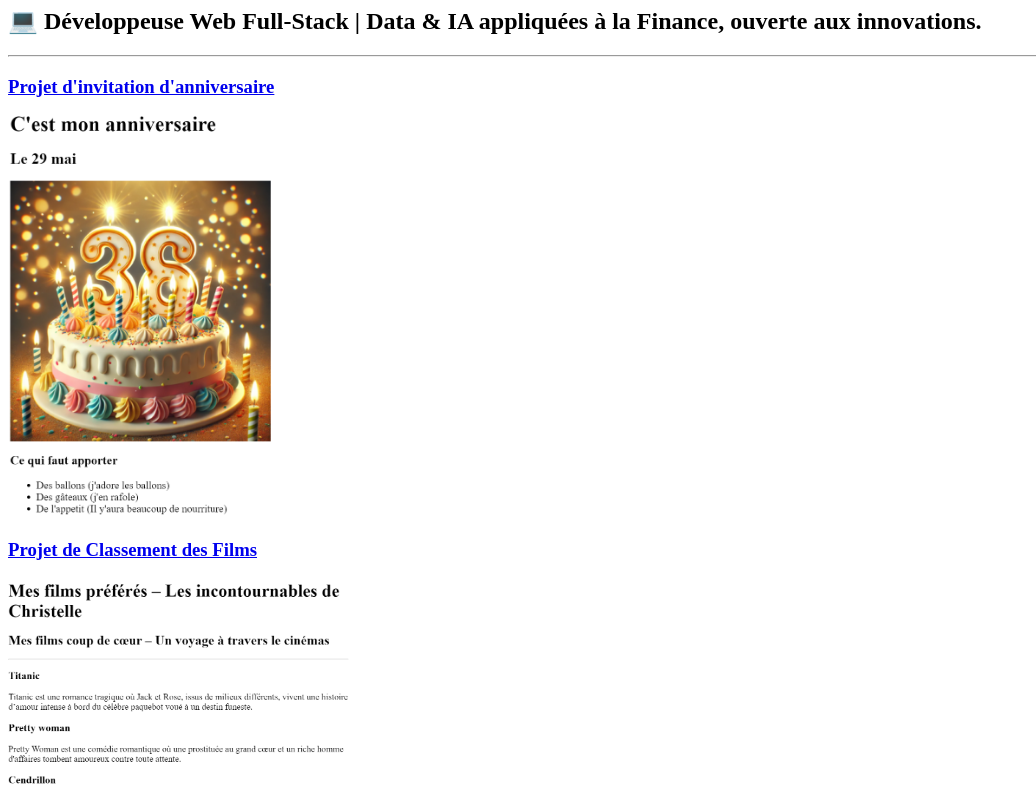
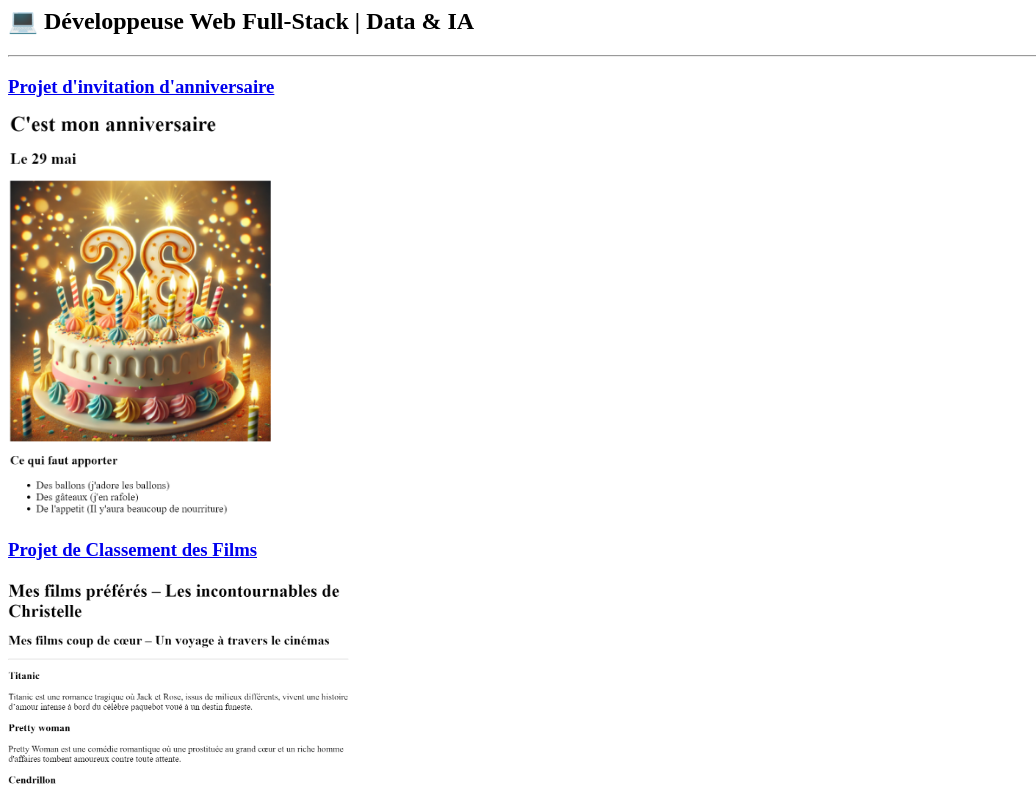
Before and after one commit to ChristMab/html-portfolio, a plain HTML site: page index.html in a window 1280 px wide. Shown: the part 99-889 px from the top of the page, without its empty margins (0-1036 px from the left). Drawn offline with Linux system fonts and the light colour scheme.

Commit message:
Add files via upload

```diff
--- a/index.html
+++ b/index.html
@@ -22,8 +22,7 @@ https://developer.mozilla.org/en-US/docs/Web/HTML/Element/img#attr-height -->
  </head>
  <body>
     |<h1>Christelle Mab's Portfolio</h1>
-    <h2>💻 Développeuse Web Full-Stack | Data & IA appliquées à la Finance, ouverte aux innovations.</h2>
-
+    <h2>💻 Développeuse Web Full-Stack | Data & IA</h2>
     <hr/>
     <h3><a href="./public/birthday-invite.html">Projet d'invitation d'anniversaire</a></h3>
     <img src="./assets/images/birthday-invite.png" height="400"  alt="Aperçu du projet de'invitaion à l'anniversaire" />
```
Also changed, not shown: public/movie-ranking.html (+2 -1 lines).
